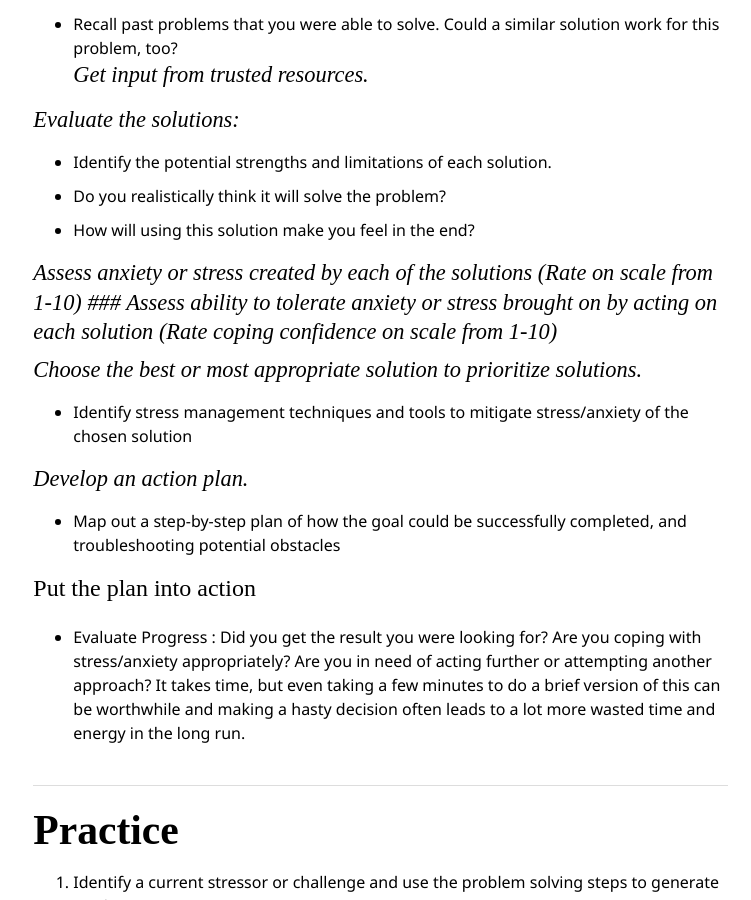
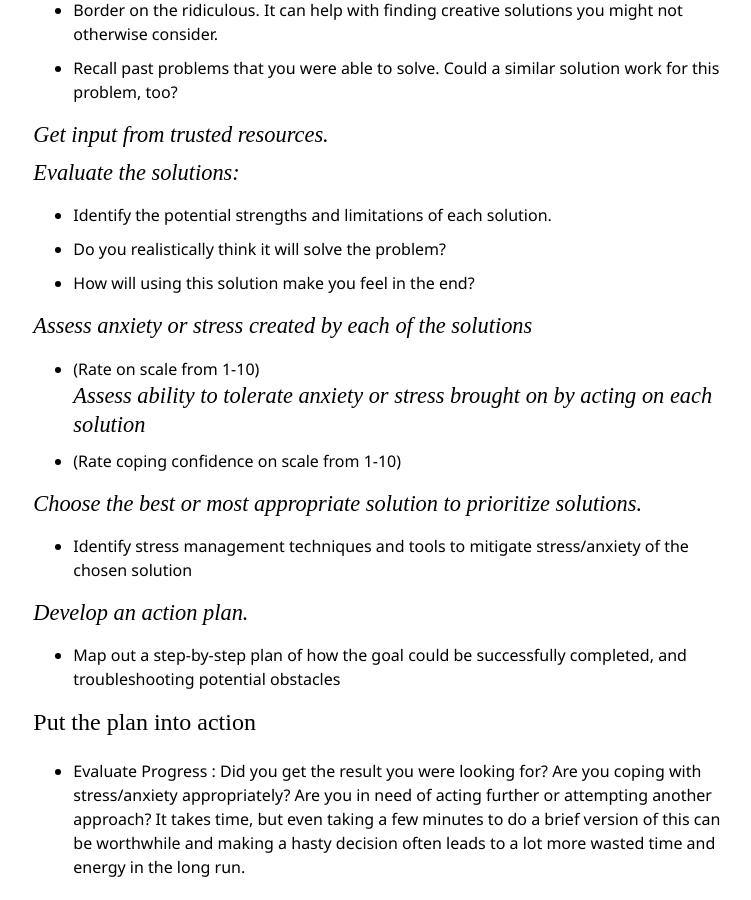
Before and after one commit to mtorres253/mtorres253.github.io, a Jekyll site: the page built from chapt-5/index.md, in a window 1280 px wide and 900 px high, scrolled down 1311 px. Shown: the whole window, without its empty margins (383-1134 px from the left). Built offline with Jekyll 4.4.1, drawn with Linux system fonts in a browser that asks for light colours; nearby versions of some CDN libraries; some web fonts are replaced.

Commit message:
Update index.md

```diff
--- a/chapt-5/index.md
+++ b/chapt-5/index.md
@@ -22,13 +22,16 @@ Conscious decision-making can help prevent unintended side effects of putting a
 
 ### Identify the stressor or problem:
 - Before you can attack a problem successfully, you have to understand it.
+
 ### Determine the goal or desired outcome:
 - It always helps to have a clear sense of what you are working towards.
+
 ### Brainstorm potential solutions:
 - Identify all options.
 - Even one’s you re likely to rule out later.
 - Border on the ridiculous. It can help with finding creative solutions you might not otherwise consider.
 - Recall past problems that you were able to solve. Could a similar solution work for this problem, too?
+
 ### Get input from trusted resources.
 
 ### Evaluate the solutions:
@@ -36,7 +39,10 @@ Conscious decision-making can help prevent unintended side effects of putting a
 - Do you realistically think it will solve the problem?
 - How will using this solution make you feel in the end?
 
-### Assess anxiety or stress created by each of the solutions (Rate on scale from 1-10) ### Assess ability to tolerate anxiety or stress brought on by acting on each solution (Rate coping confidence on scale from 1-10)
+### Assess anxiety or stress created by each of the solutions
+- (Rate on scale from 1-10)
+### Assess ability to tolerate anxiety or stress brought on by acting on each solution
+- (Rate coping confidence on scale from 1-10)
 
 ### Choose the best or most appropriate solution to prioritize solutions.
 - Identify stress management techniques and tools to mitigate stress/anxiety of the chosen solution
```
